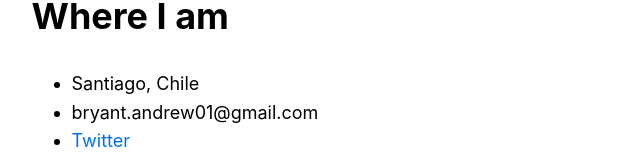
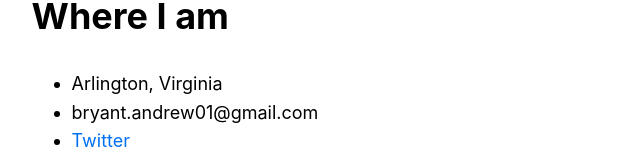
Before and after one commit to apbryant/website, a Next.js app: page / in a window 1280 px wide. Shown: the part 707-867 px from the top of the page, without its empty margins (318-960 px from the left). Built offline with nearby package versions, Linux system fonts and the light colour scheme.

Commit message:
Update location

```diff
--- a/pages/index.js
+++ b/pages/index.js
@@ -30,7 +30,7 @@ export default function Home() {
         </ul>
         <h1>Where I am</h1>
         <ul>
-          <li>Santiago, Chile</li>
+          <li>Arlington, Virginia</li>
           <li>bryant.andrew01@gmail.com</li>
           <li><a href="https://twitter.com/andrewpbryant">Twitter</a></li>
           <li><a href="https://www.instagram.com/andrew_paul_bryant/">Instagram</a></li>
```
